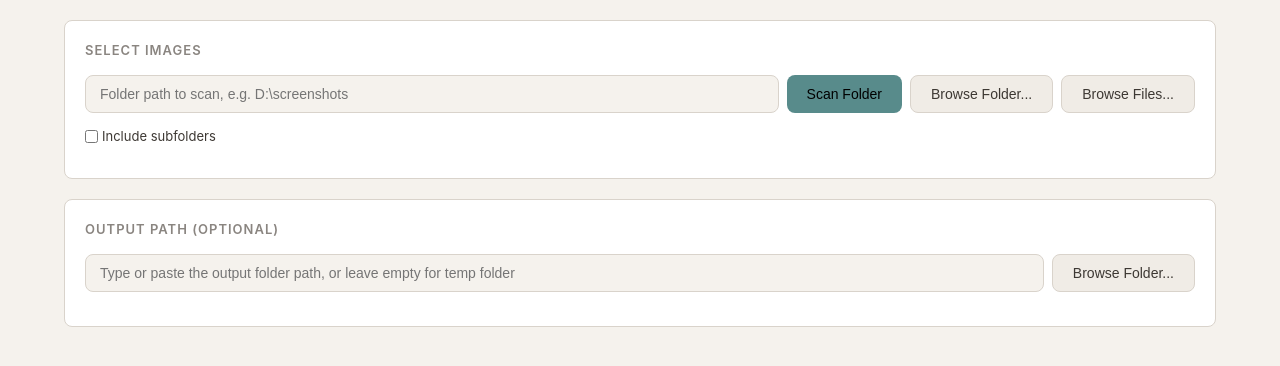
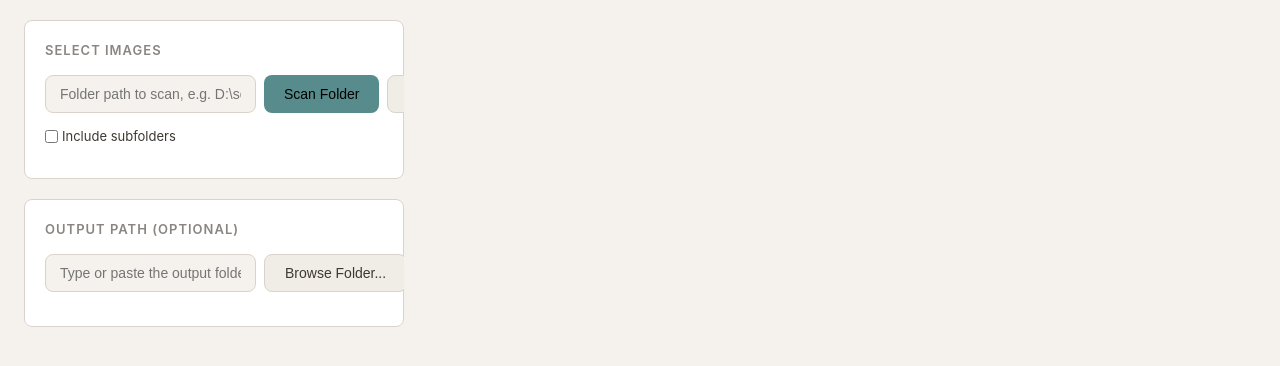
Before and after one commit to aREversez/image-optimizer, a FastAPI app: page / in a window 1280 px wide. Shown: the part 63-429 px from the top of the page. Run offline with FastAPI, Linux system fonts and the light colour scheme; some libraries are stand-ins or nearby versions.

Commit message:
Refactor layout to grid with sidebar and main sections
Updated layout to use grid for main container and added sidebar and main sections.

```diff
--- a/app/templates/index.html
+++ b/app/templates/index.html
@@ -83,7 +83,19 @@ header h1 span { color: var(--accent); }
 .recent-chip:hover { border-color: var(--accent); color: var(--text); background: var(--surface); }
 
 /* Main Layout */
-.container { max-width: 1200px; margin: 0 auto; padding: 20px 24px; display: flex; flex-direction: column; gap: 20px; }
+.container {
+  max-width: 1400px; margin: 0 auto; padding: 20px 24px;
+  display: grid; grid-template-columns: 380px 1fr; gap: 20px; align-items: start;
+}
+.app-sidebar {
+  display: flex; flex-direction: column; gap: 20px; position: sticky; top: 20px;
+  max-height: calc(100vh - 40px); overflow-y: auto;
+}
+.app-main { display: flex; flex-direction: column; gap: 20px; min-width: 0; }
+@media (max-width: 1000px) {
+  .container { display: flex; flex-direction: column; }
+  .app-sidebar { position: static; }
+}
 
 .card {
   background: var(--surface);
@@ -142,7 +154,7 @@ header h1 span { color: var(--accent); }
   border-radius: var(--radius); color: var(--text); font-size: 14px; outline: none;
   min-width: 180px;
 }
-.config-group.disabled-group { opacity: .45; pointer-events: none; }
+.config-group.disabled-group { opacity: .45; }
 .radio-group { display: flex; gap: 4px; background: var(--bg); border-radius: var(--radius); padding: 3px; }
 .radio-group label {
   padding: 6px 16px; border-radius: 5px; cursor: pointer; font-size: 13px;
@@ -271,6 +283,8 @@ header h1 span { color: var(--accent); }
 
 <div class="container">
 
+  <div class="app-sidebar">
+
   <!-- Input Section -->
   <div class="card" id="input-section">
     <div class="card-title">Select Images</div>
@@ -369,6 +383,10 @@ header h1 span { color: var(--accent); }
     </div>
   </div>
 
+  </div>
+
+  <div class="app-main">
+
   <!-- File List -->
   <div class="card section" id="files-section">
     <div class="file-stats">
@@ -404,6 +422,8 @@ header h1 span { color: var(--accent); }
       <button class="btn btn-secondary" id="reset-btn">Reset</button>
     </div>
     <div class="result-grid" id="result-grid"></div>
+  </div>
+
   </div>
 
 </div>
@@ -677,6 +697,7 @@ fileInput.addEventListener('change', async (e) => {
 });
 
 async function uploadFiles(files) {
+  dismissPersistentNotice();
   const formData = new FormData();
   for (const f of files) formData.append('files', f);
 
@@ -746,22 +767,25 @@ function showConfigSection() {
 function updateModeDependentControls() {
   const mode = document.querySelector('input[name="mode"]:checked').value;
   const isStandard = mode === 'standard';
-  const isResizeOnly = mode === 'resize_only';
-  const isLossless = mode === 'lossless';
 
-  // Protect Colors / Dithering: only relevant in Standard mode
+  // Protect Colors / Dithering: only relevant in Standard mode (they
+  // control the pngquant step, which Lossless/Resize Only both skip).
   protectColorsInput.disabled = !isStandard;
   ditheringInput.disabled = !isStandard;
   protectColorsGroup.classList.toggle('disabled-group', !isStandard);
   ditheringGroup.classList.toggle('disabled-group', !isStandard);
 
-  // Quality: only relevant when pngquant is involved (Standard mode)
+  // Quality: only relevant when pngquant is involved (Standard mode) —
+  // it controls the color-quantization target, which the other two modes
+  // never run.
   document.querySelectorAll('input[name="quality"]').forEach(r => r.disabled = !isStandard);
   document.getElementById('quality-group').classList.toggle('disabled-group', !isStandard);
 
-  // Max Width: disabled in Standard mode (resize only makes sense with Lossless or Resize Only)
-  $('max-width').disabled = isStandard;
-  $('max-width').closest('.config-group').classList.toggle('disabled-group', isStandard);
+  // Max Width is intentionally NOT tied to compression mode — resizing is
+  // orthogonal to how colors are handled. You can shrink dimensions in
+  // Standard mode just as validly as in Lossless/Resize Only (in fact
+  // combining resize with quantization is one of the strongest ways to
+  // cut file size), so it stays enabled in all three modes.
 
   updateStartButtonState();
 }
@@ -984,6 +1008,7 @@ downloadBtn.addEventListener('click', async () => {
 
 // Reset
 resetBtn.addEventListener('click', () => {
+  dismissPersistentNotice();
   STATE.files = [];
   STATE.results = [];
   STATE.wsName = '';
```
